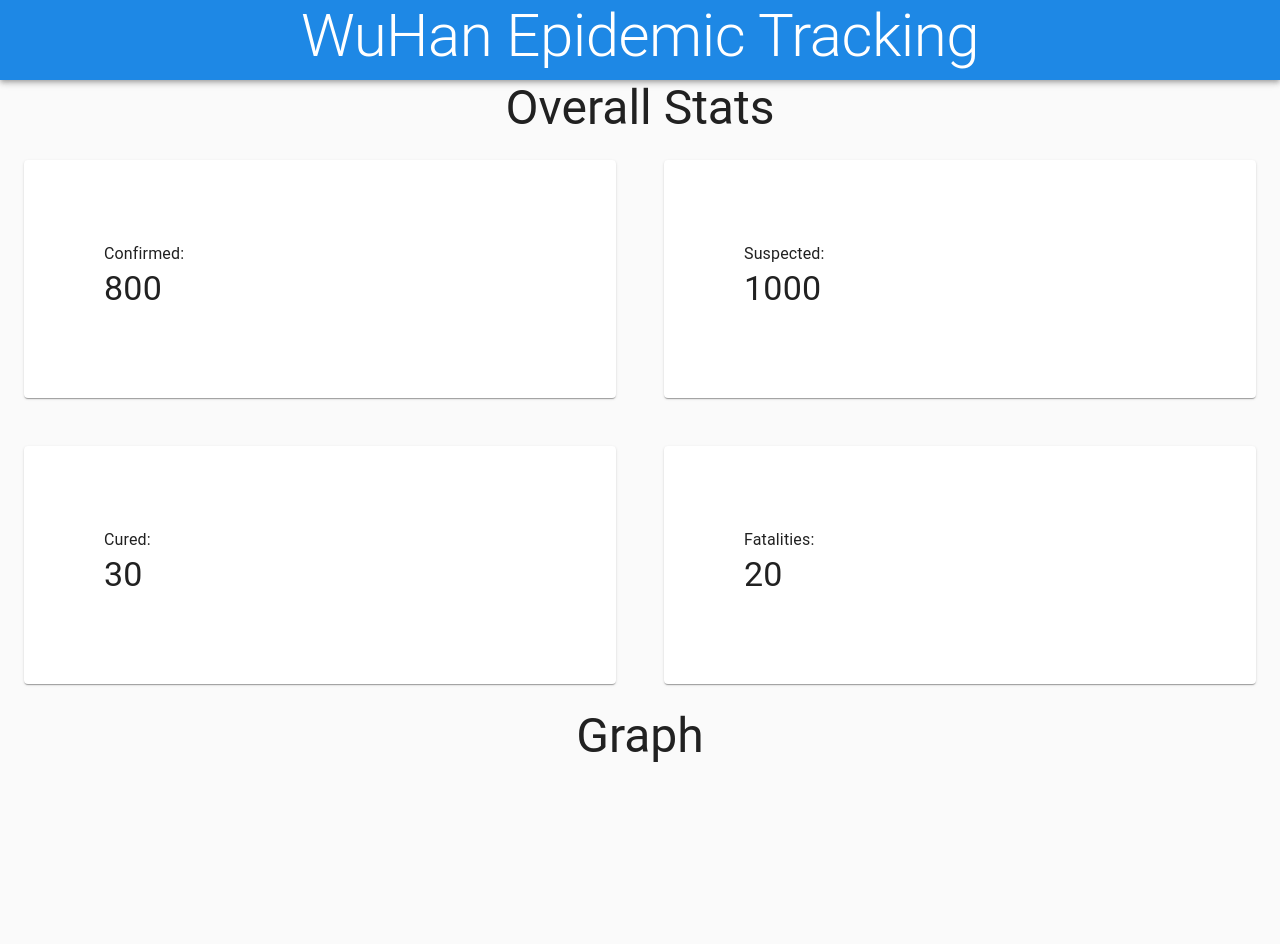
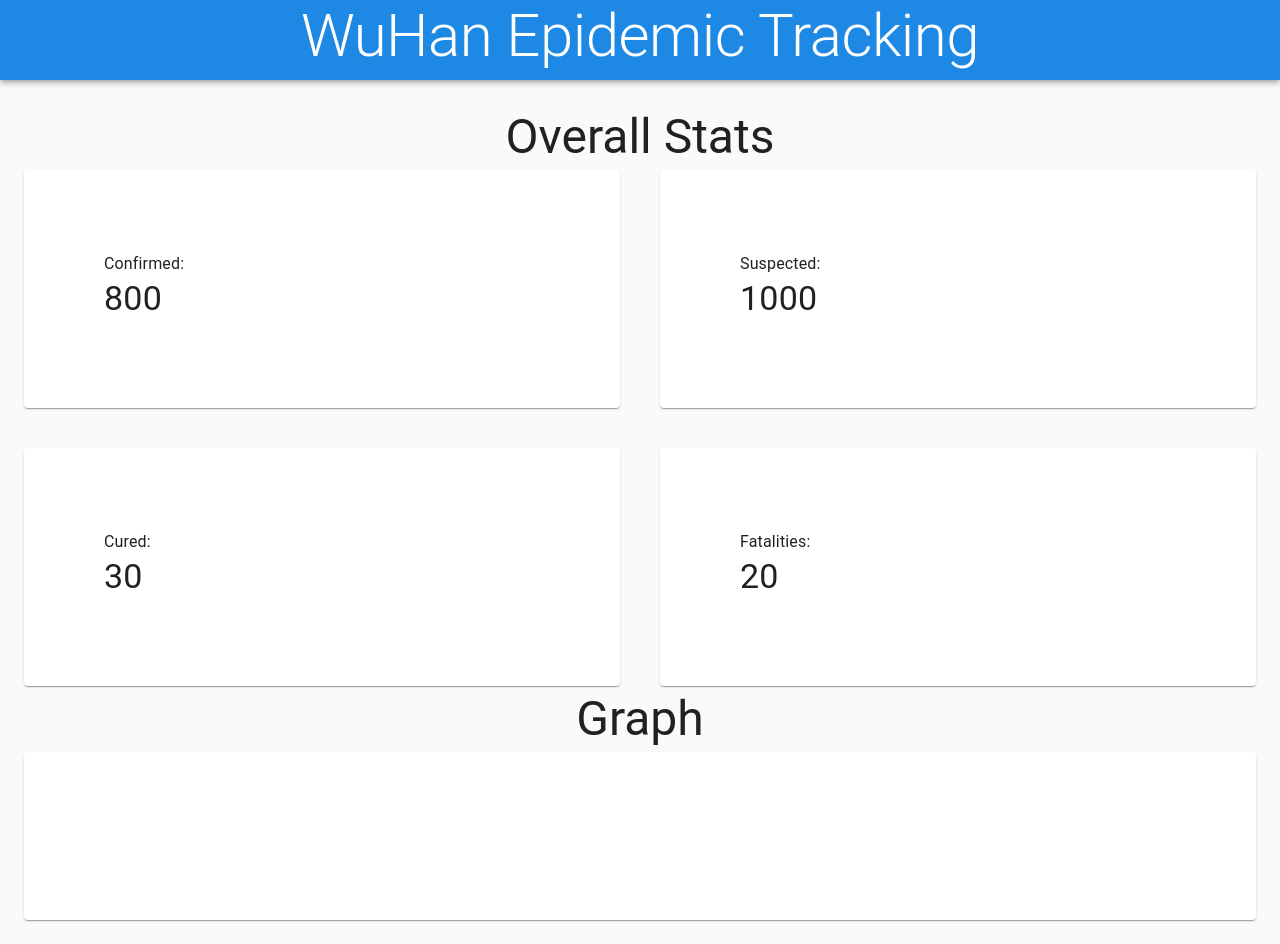
Before and after one commit to DrFacepalm/WuHan-Epidemic-Status-Checking, a React (Create React App) app in the folder front-end/: page / in a window 1280 px wide. Before the commit the page ends 800 px from the top, so only its background shows below. Built offline with nearby package versions, Linux system fonts and the light colour scheme.

Commit message:
Add graph stuff

```diff
--- a/front-end/src/App.js
+++ b/front-end/src/App.js
@@ -1,4 +1,6 @@
 import React, {useState, useEffect, useContext } from 'react';
+
+import { ResponsiveLine } from '@nivo/line'
 
 
 import red from '@material-ui/core/colors/red';
@@ -21,6 +23,8 @@ import Grid from '@material-ui/core/Grid'
 import Paper from '@material-ui/core/Paper';
 
 import './App.css';
+
+const data = import("fodderdata.json")
 
 const useStyles = makeStyles(theme => ({
   root: {
@@ -50,6 +54,12 @@ const useStyles = makeStyles(theme => ({
   gridItem: {
     padding: theme.spacing(3),
   },
+  contentGridContainer: {
+    padding: theme.spacing(3)
+  },
+  contentGridItem: {
+    paddingTop: "5px",
+  },
 
 }));
 
@@ -60,9 +70,9 @@ const TitleBanner = (title) => {
 
   return (
     <div className={classes.root}>
-          <Typography variant="h3" align="center">
-            {title}
-          </Typography>
+      <Typography variant="h3" align="center">
+        {title}
+      </Typography>
     </div>
   );
 }
@@ -98,7 +108,7 @@ function OverallStatisticGrid(props) {
 
   return (
     <div className={classes.root}>
-      <Grid container>
+      <Grid container spacing={5}>
         {
           titles.map((title, index) => (
             <Grid item xs={6} className={classes.gridItem}>
@@ -111,6 +121,88 @@ function OverallStatisticGrid(props) {
   );
 }
 
+// Graph component
+
+const MyGraph = ({data}) => {
+  return (
+    <ResponsiveLine
+      data={data}
+      margin={{ top: 50, right: 110, bottom: 50, left: 60 }}
+      xScale={{ type: 'point' }}
+      yScale={{ type: 'linear', min: 'auto', max: 'auto', stacked: true, reverse: false }}
+      axisTop={null}
+      axisRight={null}
+      axisBottom={{
+          orient: 'bottom',
+          tickSize: 5,
+          tickPadding: 5,
+          tickRotation: 0,
+          legend: 'transportation',
+          legendOffset: 36,
+          legendPosition: 'middle'
+      }}
+      axisLeft={{
+          orient: 'left',
+          tickSize: 5,
+          tickPadding: 5,
+          tickRotation: 0,
+          legend: 'count',
+          legendOffset: -40,
+          legendPosition: 'middle'
+      }}
+      colors={{ scheme: 'nivo' }}
+      pointSize={10}
+      pointColor={{ theme: 'background' }}
+      pointBorderWidth={2}
+      pointBorderColor={{ from: 'serieColor' }}
+      pointLabel="y"
+      pointLabelYOffset={-12}
+      useMesh={true}
+      legends={[
+          {
+              anchor: 'bottom-right',
+              direction: 'column',
+              justify: false,
+              translateX: 100,
+              translateY: 0,
+              itemsSpacing: 0,
+              itemDirection: 'left-to-right',
+              itemWidth: 80,
+              itemHeight: 20,
+              itemOpacity: 0.75,
+              symbolSize: 12,
+              symbolShape: 'circle',
+              symbolBorderColor: 'rgba(0, 0, 0, .5)',
+              effects: [
+                  {
+                      on: 'hover',
+                      style: {
+                          itemBackground: 'rgba(0, 0, 0, .03)',
+                          itemOpacity: 1
+                      }
+                  }
+              ]
+          }
+      ]}
+    />
+  )
+}
+
+function GraphComponent() {
+  const classes = useStyles();
+
+  return (
+      <div className={classes.root}>
+        <Card className={classes.card}>
+          <CardContent>
+            {MyGraph(data)}
+          </CardContent>
+        </Card>
+      </div>
+
+  )
+}
+
 
 
 
@@ -120,15 +212,18 @@ function ContentGridContainer() {
   const classes = useStyles();
 
   return (
-    <Grid container>
-      <Grid item xs={12}>
+    <Grid container className={classes.contentGridContainer}>
+      <Grid item xs={12} className={classes.contentGridItem}>
         {TitleBanner("Overall Stats")}
       </Grid>
-      <Grid item xs={12}>
+      <Grid item xs={12} className={classes.contentGridItem}>
         <OverallStatisticGrid/>
       </Grid>
-      <Grid item xs={12}>
+      <Grid item xs={12} className={classes.contentGridItem}>
         {TitleBanner("Graph")}
+      </Grid>
+      <Grid item xs={12} className={classes.contentGridItem}>
+        <GraphComponent/>
       </Grid>
     </Grid>
   )
--- /dev/null
+++ b/front-end/src/fodderdata.json
@@ -0,0 +1,272 @@
+[
+    {
+      "id": "japan",
+      "color": "hsl(91, 70%, 50%)",
+      "data": [
+        {
+          "x": "plane",
+          "y": 27
+        },
+        {
+          "x": "helicopter",
+          "y": 28
+        },
+        {
+          "x": "boat",
+          "y": 275
+        },
+        {
+          "x": "train",
+          "y": 237
+        },
+        {
+          "x": "subway",
+          "y": 236
+        },
+        {
+          "x": "bus",
+          "y": 129
+        },
+        {
+          "x": "car",
+          "y": 283
+        },
+        {
+          "x": "moto",
+          "y": 292
+        },
+        {
+          "x": "bicycle",
+          "y": 246
+        },
+        {
+          "x": "horse",
+          "y": 119
+        },
+        {
+          "x": "skateboard",
+          "y": 111
+        },
+        {
+          "x": "others",
+          "y": 72
+        }
+      ]
+    },
+    {
+      "id": "france",
+      "color": "hsl(77, 70%, 50%)",
+      "data": [
+        {
+          "x": "plane",
+          "y": 21
+        },
+        {
+          "x": "helicopter",
+          "y": 106
+        },
+        {
+          "x": "boat",
+          "y": 135
+        },
+        {
+          "x": "train",
+          "y": 117
+        },
+        {
+          "x": "subway",
+          "y": 239
+        },
+        {
+          "x": "bus",
+          "y": 29
+        },
+        {
+          "x": "car",
+          "y": 180
+        },
+        {
+          "x": "moto",
+          "y": 211
+        },
+        {
+          "x": "bicycle",
+          "y": 61
+        },
+        {
+          "x": "horse",
+          "y": 120
+        },
+        {
+          "x": "skateboard",
+          "y": 214
+        },
+        {
+          "x": "others",
+          "y": 129
+        }
+      ]
+    },
+    {
+      "id": "us",
+      "color": "hsl(348, 70%, 50%)",
+      "data": [
+        {
+          "x": "plane",
+          "y": 271
+        },
+        {
+          "x": "helicopter",
+          "y": 149
+        },
+        {
+          "x": "boat",
+          "y": 111
+        },
+        {
+          "x": "train",
+          "y": 296
+        },
+        {
+          "x": "subway",
+          "y": 296
+        },
+        {
+          "x": "bus",
+          "y": 107
+        },
+        {
+          "x": "car",
+          "y": 156
+        },
+        {
+          "x": "moto",
+          "y": 67
+        },
+        {
+          "x": "bicycle",
+          "y": 126
+        },
+        {
+          "x": "horse",
+          "y": 223
+        },
+        {
+          "x": "skateboard",
+          "y": 60
+        },
+        {
+          "x": "others",
+          "y": 277
+        }
+      ]
+    },
+    {
+      "id": "germany",
+      "color": "hsl(206, 70%, 50%)",
+      "data": [
+        {
+          "x": "plane",
+          "y": 156
+        },
+        {
+          "x": "helicopter",
+          "y": 278
+        },
+        {
+          "x": "boat",
+          "y": 93
+        },
+        {
+          "x": "train",
+          "y": 5
+        },
+        {
+          "x": "subway",
+          "y": 99
+        },
+        {
+          "x": "bus",
+          "y": 98
+        },
+        {
+          "x": "car",
+          "y": 127
+        },
+        {
+          "x": "moto",
+          "y": 179
+        },
+        {
+          "x": "bicycle",
+          "y": 81
+        },
+        {
+          "x": "horse",
+          "y": 283
+        },
+        {
+          "x": "skateboard",
+          "y": 159
+        },
+        {
+          "x": "others",
+          "y": 100
+        }
+      ]
+    },
+    {
+      "id": "norway",
+      "color": "hsl(144, 70%, 50%)",
+      "data": [
+        {
+          "x": "plane",
+          "y": 202
+        },
+        {
+          "x": "helicopter",
+          "y": 63
+        },
+        {
+          "x": "boat",
+          "y": 244
+        },
+        {
+          "x": "train",
+          "y": 87
+        },
+        {
+          "x": "subway",
+          "y": 200
+        },
+        {
+          "x": "bus",
+          "y": 160
+        },
+        {
+          "x": "car",
+          "y": 123
+        },
+        {
+          "x": "moto",
+          "y": 133
+        },
+        {
+          "x": "bicycle",
+          "y": 46
+        },
+        {
+          "x": "horse",
+          "y": 281
+        },
+        {
+          "x": "skateboard",
+          "y": 183
+        },
+        {
+          "x": "others",
+          "y": 216
+        }
+      ]
+    }
+  ]
```
